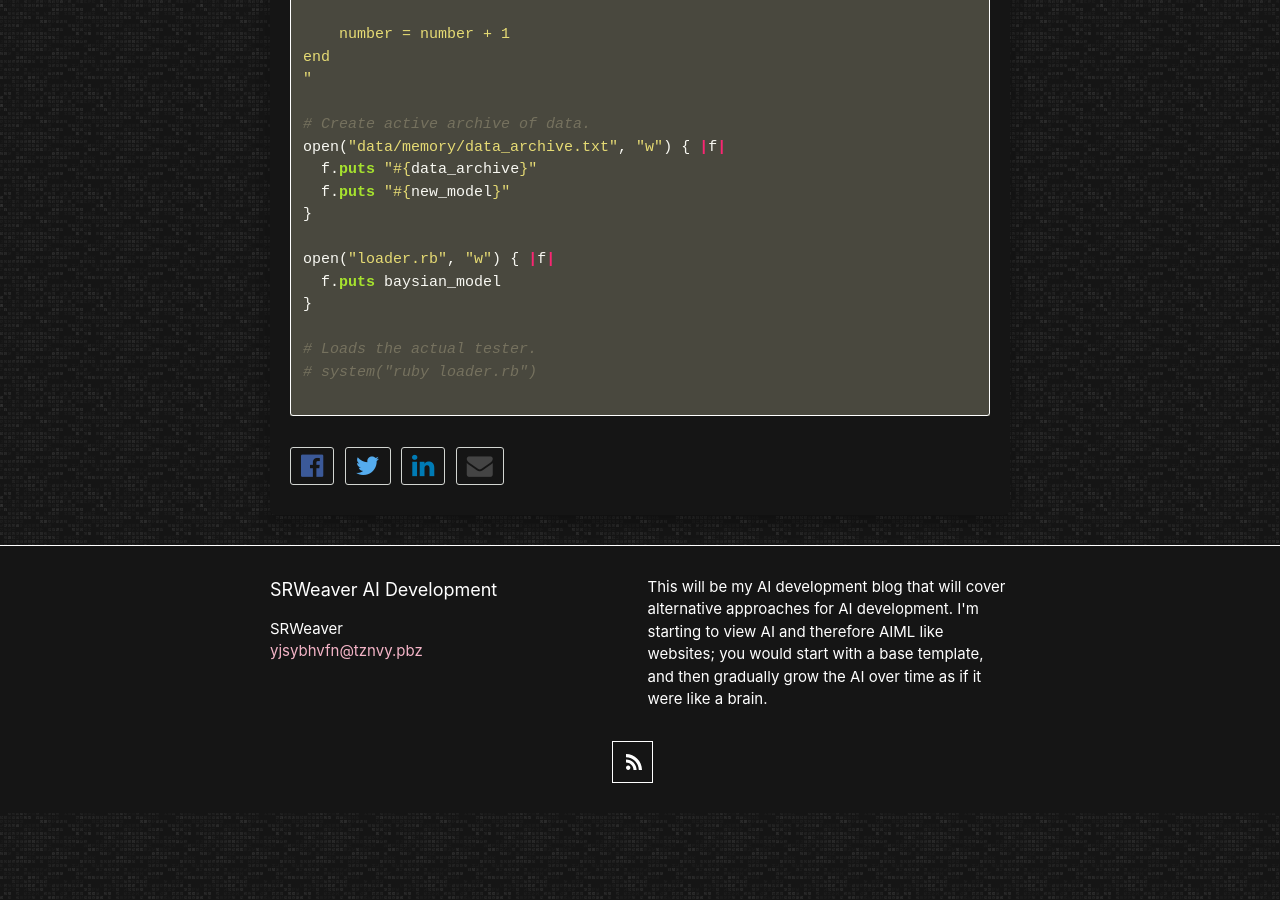
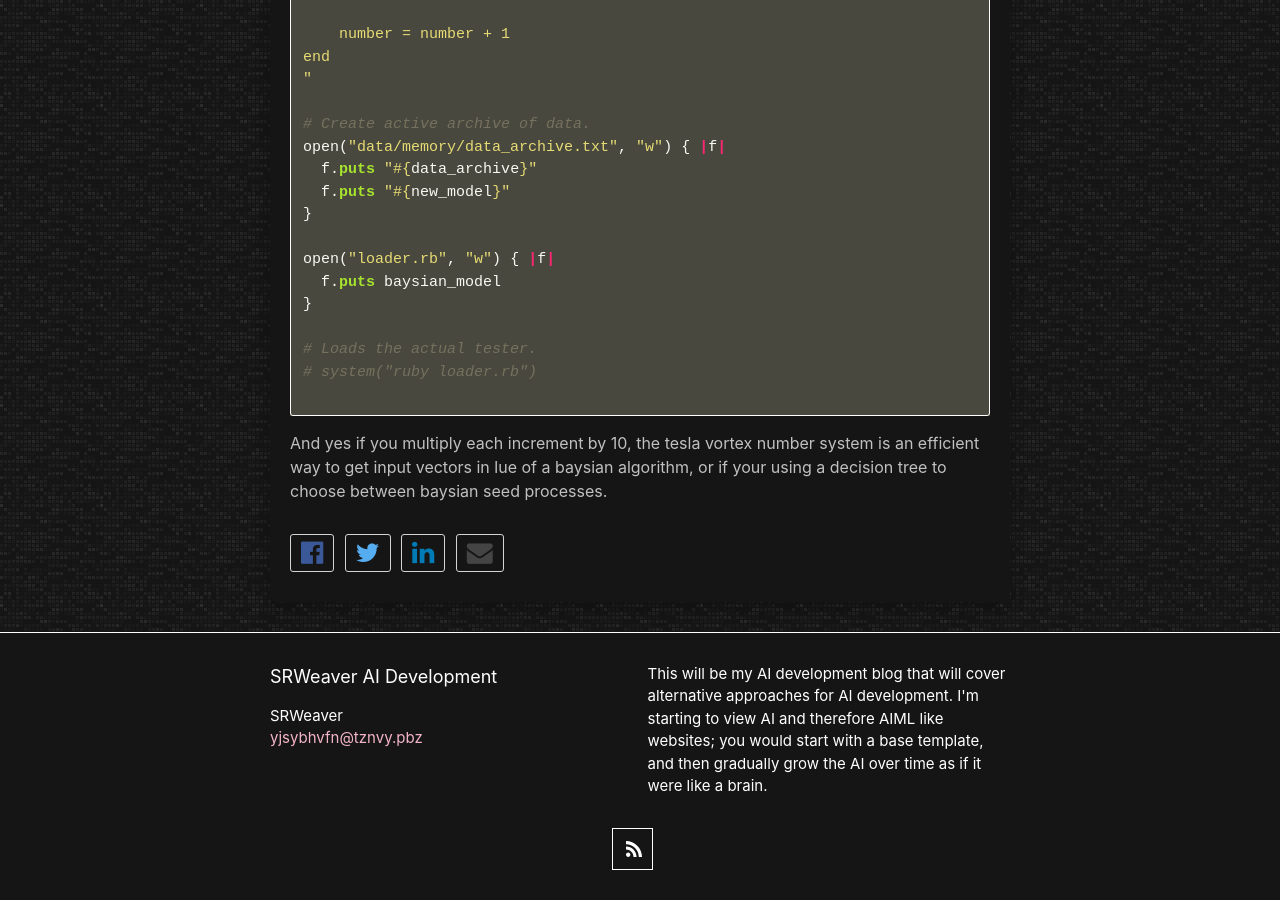
Before and after one commit to LWFlouisa/SRWeaverAIDevelopment, a Jekyll site: the page built from _posts/2021-08-17-alternativegrammar.md, in a window 1280 px wide and 900 px high, scrolled down 1252 px. Built offline with Jekyll 4.4.1, drawn with Linux system fonts in a browser that asks for light colours; our own code applies the rules of GitHub Pages for plain Markdown files.

Commit message:
Update 2021-08-17-alternativegrammar.md

```diff
--- a/_posts/2021-08-17-alternativegrammar.md
+++ b/_posts/2021-08-17-alternativegrammar.md
@@ -67,3 +67,5 @@ open("loader.rb", "w") { |f|
 # system("ruby loader.rb")
 
 ~~~
+
+And yes if you multiply each increment by 10, the tesla vortex number system is an efficient way to get input vectors in lue of a baysian algorithm, or if your using a decision tree to choose between baysian seed processes.
```
